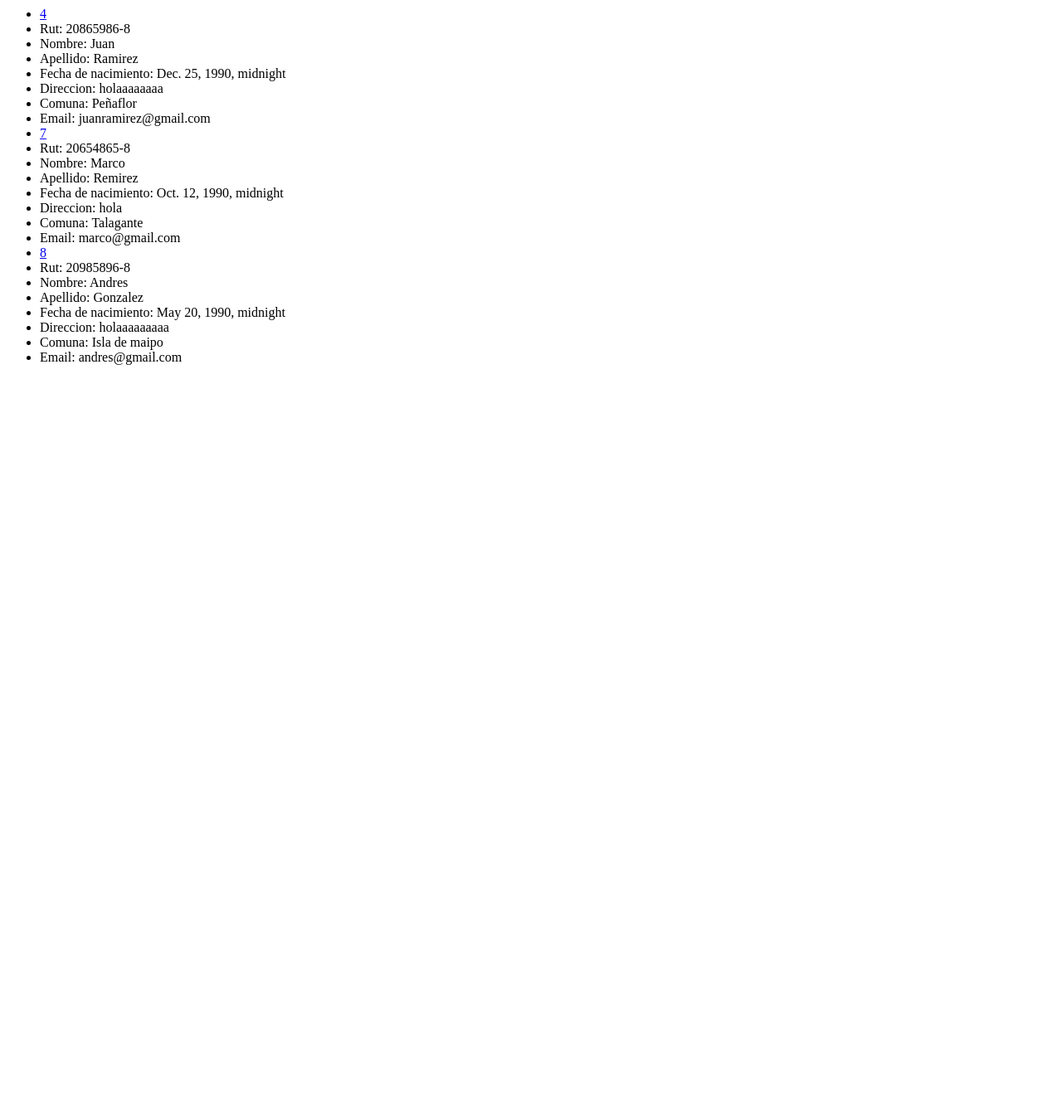
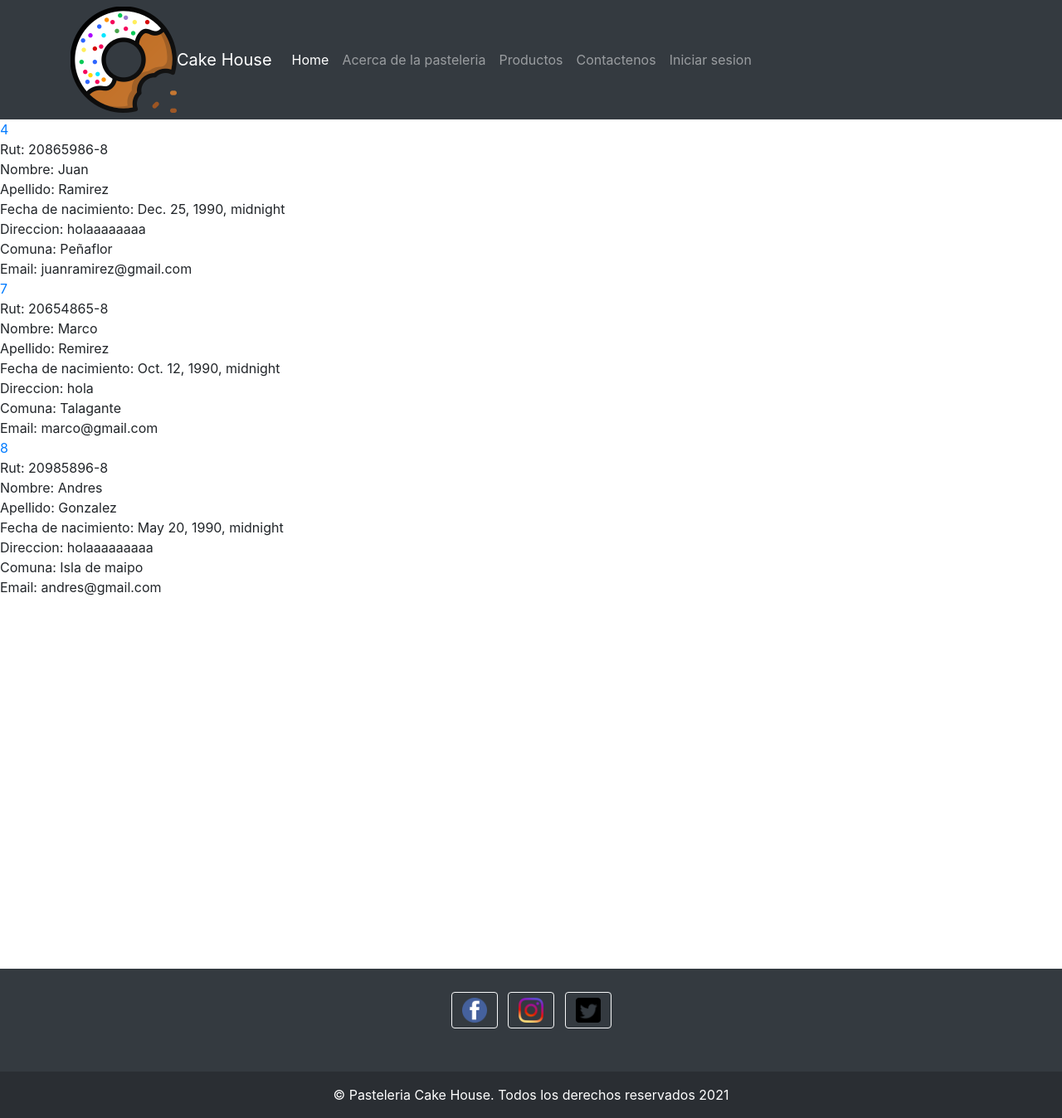
Before and after one commit to Ignacio1809/prueba4, a Django app: template pasteleria/templates/pasteleria/mostrar.html in a window 1280 px wide. Shown: the whole page at 83% size. Before the commit the page ends 440 px from the top, so only its background shows below. Run offline with Django 3.2, Linux system fonts and the light colour scheme; the template is opened without the code that fills it: values that come from a table or form of the project are taken from there, others are empty; data comes from the database, SQL or seed files in the repository; some libraries are stand-ins or nearby versions.

Commit message:
Se actualiza la pagina mostrar clientes

```diff
--- a/pasteleria/templates/pasteleria/mostrar.html
+++ b/pasteleria/templates/pasteleria/mostrar.html
@@ -1,3 +1,41 @@
+{% load static %}
+<link rel="stylesheet" type="text/css" href="{% static 'css/bootstrap.min.css' %}">
+<link rel="stylesheet" type="text/css" href="{% static 'css/style.css' %}">
+
+
+
+<div>
+    <nav class="navbar navbar-expand-lg navbar-dark bg-dark">
+        <div class="container">
+            <img id="imagen" src="{% static 'img/iconfinder_bite-cake-christmas-cookie-seet_5448872.png' %}">
+            <a class="navbar-brand" href="#">Cake House</a>
+            <button class="navbar-toggler" type="button" data-toggle="collapse" data-target="#navbarsExample07"
+                aria-controls="navbarsExample07" aria-expanded="false" aria-label="Toggle navigation">
+                <span class="navbar-toggler-icon"></span>
+            </button>
+
+            <div class="collapse navbar-collapse" id="navbarsExample07">
+                <ul class="navbar-nav mr-auto">
+                    <li class="nav-item active">
+                        <a class="nav-link" href="{% url 'pasteleria:inicio' %}">Home <span class="sr-only">(current)</span></a>
+                    </li>
+                    <li class="nav-item">
+                        <a class="nav-link" href="#">Acerca de la pasteleria</a>
+                    </li>
+                    <li class="nav-item">
+                        <a class="nav-link" href="#">Productos</a>
+                    </li>
+                    <li class="nav-item">
+                        <a class="nav-link" href="#">Contactenos</a>
+                    </li>
+                    <li class="nav-item">
+                        <a class="nav-link" href="#">Iniciar sesion</a>
+                    </li>
+                </ul>
+            </div>
+        </div>
+    </nav>
+</div>
 {% if listado %}
 <ul>
     {% for i in listado %}
@@ -14,3 +52,47 @@
 {% else %}
 <p>Sin informacion</p>
 {% endif %}
+<br><br><br>
+<br><br>
+<br><br>
+<br><br>
+<br><br>
+<br>
+<br>
+<br>
+<br>
+<br>
+<br>
+<br>
+
+
+
+<footer class="bg-dark text-center text-white">
+    <!-- Grid container -->
+    <div class="container p-4 pb-0">
+        <!-- Section: Social media -->
+        <section class="mb-4">
+            <!-- Facebook -->
+            <a class="btn btn-outline-light btn-floating m-1" href="#!" role="button"><i
+                    class="fab fa-facebook-f"></i><img src="{% static 'img/facebook.png' %}" style="width: 30px"></a>
+
+            <!-- Twitter -->
+            <a class="btn btn-outline-light btn-floating m-1" href="#!" role="button"><i
+                    class="fab fa-instagram"></i><img src="{% static 'img/instagram.png' %}" style="width: 30px"></a>
+
+            <!-- Google -->
+            <a class="btn btn-outline-light btn-floating m-1" href="#!" role="button"><i class="fab fa-twitter"></i><img
+                    src="{% static 'img/twitter.png' %}" style="width: 30px"></a>
+        </section>
+        <!-- Section: Social media -->
+    </div>
+    <!-- Grid container -->
+
+    <!-- Copyright -->
+    <div class="text-center p-3" style="background-color: rgba(0, 0, 0, 0.2);">
+        © Pasteleria Cake House. Todos los derechos reservados 2021
+    </div>
+    <!-- Copyright -->
+</footer>
+<script src="{% static 'js/jquery-3.6.0.min.js' %}"></script>
+<script src="{% static 'js/bootstrap.min.js' %}"></script>
```
